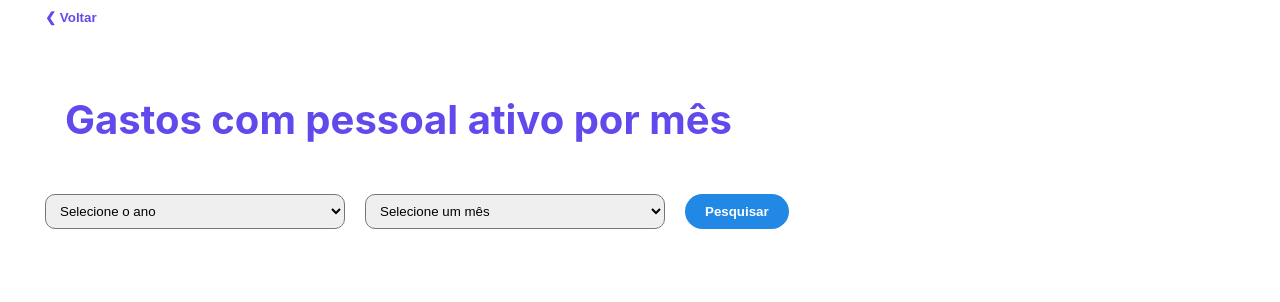
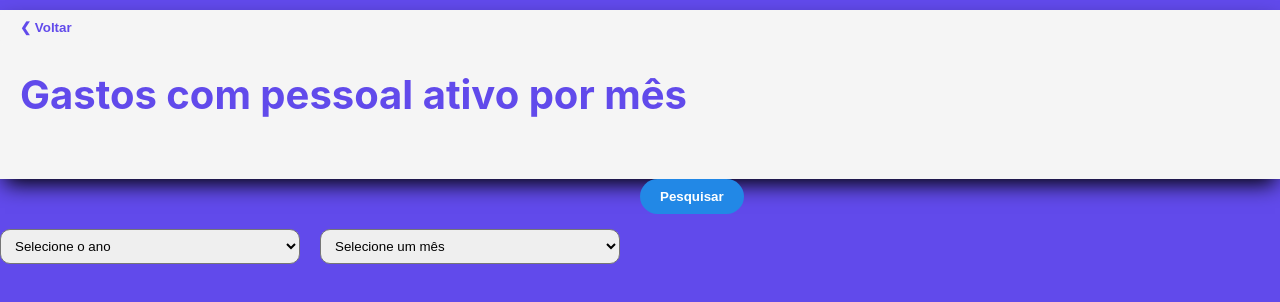
Before and after one commit to ElykelwinCosta/Projeto-Final-PAS, a React (Create React App) app: page /consultar-gastos-mes in a window 1280 px wide. Shown: the top 302 px of the page. Built offline with nearby package versions, Linux system fonts and the light colour scheme.

Commit message:
Navbar e outros ajustes

```diff
--- a/src/ConsultarGastosMes.css
+++ b/src/ConsultarGastosMes.css
@@ -1,9 +1,15 @@
 .gastos-mes-container {
-    display: flex;
+    /* display: flex;
     flex-direction: column;
     margin-left: 45px;
     margin-right: 75px;
-    height: 95vh;
+    height: 95vh; */
+
+    display: flex;
+    flex-direction: column;
+    height: 100vh;
+    width: 100vw;
+    background-color: #614aeb;
 }
 
 h2 {
@@ -25,7 +31,11 @@ h2 {
 }
 
 select {
+
+    /* margin: 50px -20px 10px 30px; */
+
     margin-bottom: 10px;
+    margin-top: 50px;
     padding-left: 10px;
     width: 300px;
     height: 35px;
@@ -40,10 +50,11 @@ select {
 }
 
 #botao-voltar{
-    background-color: #fff;
+    background-color: whitesmoke;
     color: #614aeb;
-    justify-content: center;
-    margin-left: -20px;
+    position: absolute;
+    width: auto;
+    height: fit-content;
 
 }
 
@@ -57,6 +68,7 @@ select {
     overflow-x: auto;
     border: 1px solid #614aeb;
     border-radius: 5px;
+
 }
 
 .container-resultado.loading {
--- a/src/ConsultarGastosMes.js
+++ b/src/ConsultarGastosMes.js
@@ -84,13 +84,16 @@ const App = () => {
 
   return (
     <div className="gastos-mes-container">
-     <div>
-      <button type='<a href="/home"></a>' id='botao-voltar' onClick={handleNavigateToHome}>❮ Voltar
-      </button>
+
+      <nav className='nav-container'>
+
+        <button type='<a href="/home"></a>' id='botao-voltar' onClick={handleNavigateToHome}>❮ Voltar
+        </button>
+        <h2 className="titulo-1">Gastos com pessoal ativo por mês</h2>
 
 
-     </div>
-      <h2 className="titulo-1">Gastos com pessoal ativo por mês</h2>
+      </nav>
+
 
       <div className="select-container">
         <select value={anoSelecionado} onChange={handleAnoChange}>
--- a/src/HomeScreen.css
+++ b/src/HomeScreen.css
@@ -3,13 +3,17 @@
     flex-direction: column;
     height: 100vh;
     width: 100vw;
-    background-color:#614aeb ;
+    background-color: #614aeb;
 }
 
-.nav-container{
+.nav-container {
     background-color: whitesmoke;
     margin-top: 10px;
     box-shadow: 0 10px 20px -5px #000;
+    display: flex;
+
+
+
 }
 
 h2 {
@@ -43,8 +47,9 @@ h2 {
     border-radius: 100%;
 
 }
-.legenda{
-    color:#fff;
+
+.legenda {
+    color: #fff;
     font-size: 16px;
     font-weight: bold;
     display: block;
@@ -54,11 +59,18 @@ h2 {
 
 
 
-.titulo-1{
+.titulo-1 {
     display: flex;
     margin-top: 60px;
+    margin-bottom: 60px;
     margin-right: 80px;
+
 }
+
+.option-button:hover {
+    background-image: url('img/pie-chart.gif');
+}
+
 /* #option-button-1 {
     background-image: url('img/shutterstock-396863464.webp');
 }
@@ -76,7 +88,3 @@ h2 {
 #option-button-3:hover{
     background-image: url('img/pie-chart.gif');
 }  */
-
-.option-button:hover{
-    background-image: url('img/pie-chart.gif');
-}
```
